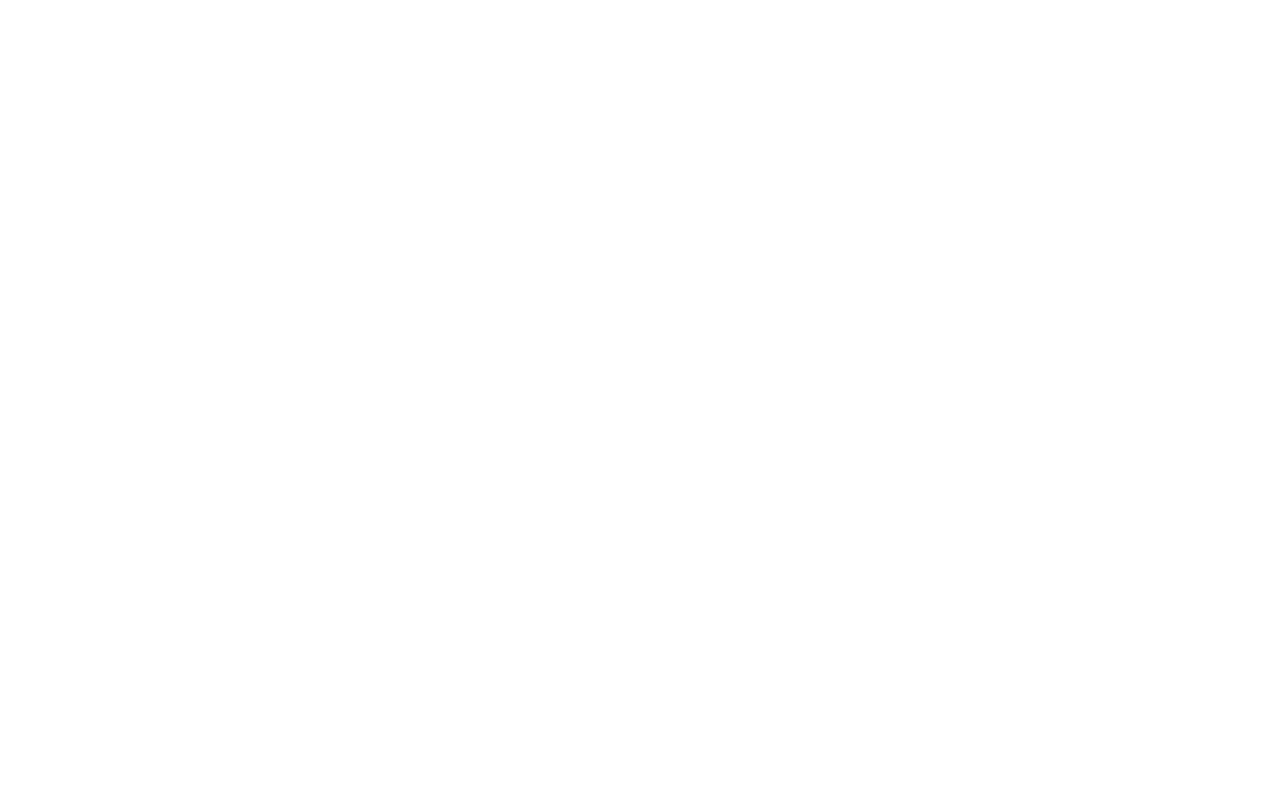
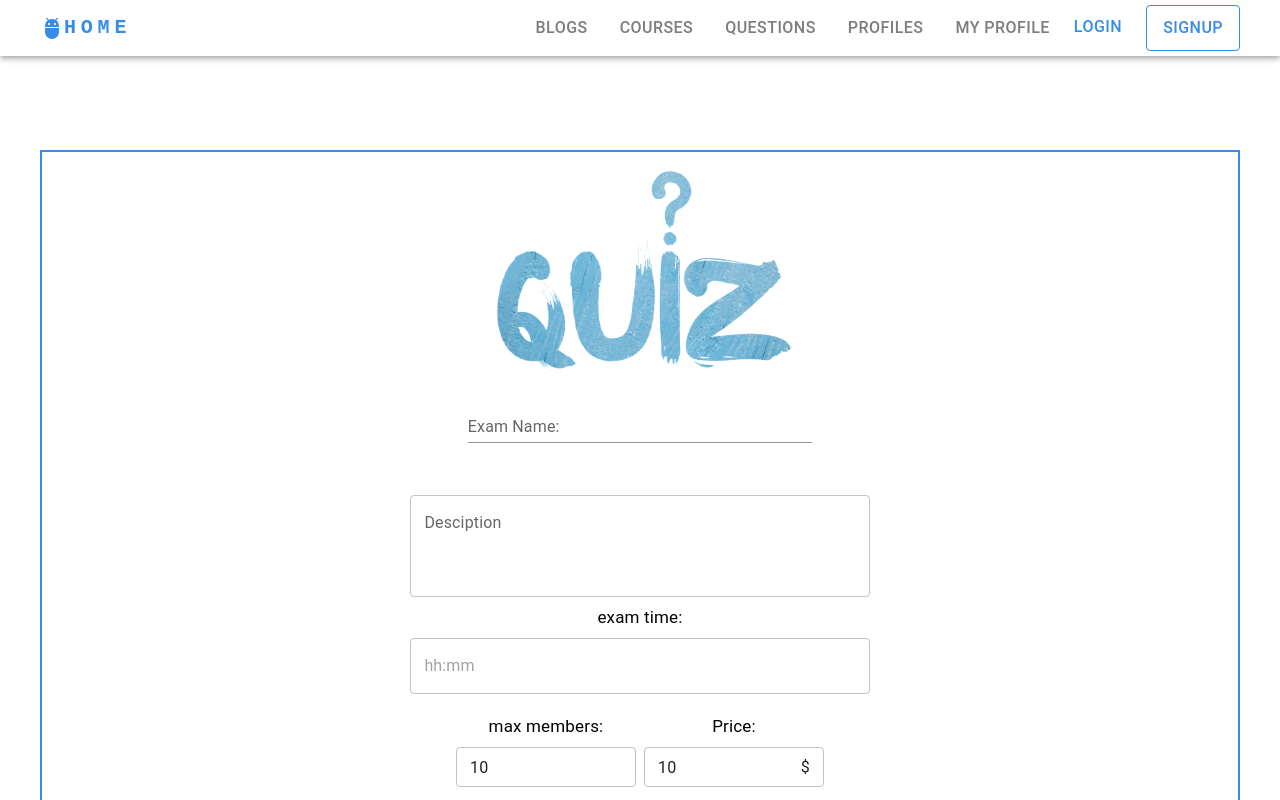
Before and after one commit to SAD-Enjoyers/SAD_Frontend, a React (Vite) app: page /make_exam in a window 1280 px wide. Before the commit this address had no page. Shown: the top 800 px of the page. Built offline with nearby package versions, Linux system fonts and the light colour scheme.

Commit message:
refactor private profile

```diff
--- a/src/common/NavBar.jsx
+++ b/src/common/NavBar.jsx
@@ -154,7 +154,28 @@ function NavBar() {
               marginRight: "auto",
             }}
           >
-            {pages.map((page) => (
+            {pages.map((page) =>
+              page == "my Profile" ? (
+                <Link
+                  to="/profile"
+                  style={{ textDecoration: "none" }}
+                  key={page}
+                >
+                  <Button
+                    className="page"
+                    onClick={handleCloseNavMenu}
+                    sx={{
+                      color: "#7D7D7D",
+                      fontSize: { md: "1rem" },
+                      "&:hover": {
+                        color: "#378CE7", // رنگ آبی هنگام هاور
+                      },
+                    }} // رنگ خاکستری
+                  >
+                    {page}
+                  </Button>
+                </Link>
+              ) : (
                 <Button
                   className="page"
                   key={page}
@@ -169,7 +190,8 @@ function NavBar() {
                 >
                   {page}
                 </Button>
-            ))}
+              )
+            )}
           </Box>
 
           {/* دکمه‌ها سمت راست در همه حالات */}
--- a/src/features/MakeExam/MakeExam.jsx
+++ b/src/features/MakeExam/MakeExam.jsx
@@ -59,7 +59,11 @@ export default function MakeExam() {
     <>
       <Container
         maxWidth="lg"
-        sx={{ border: "2px solid #378CE7", padding: "0px" }}
+        sx={{
+          border: "2px solid #378CE7",
+          mt: "150px",
+          mb: "150px",
+        }}
       >
         <form onSubmit={handleSubmit}>
           <Box display={"flex"} justifyContent={"center"} alignItems={"center"}>
@@ -127,7 +131,7 @@ export default function MakeExam() {
                     mb: "7px",
                   }}
                 >
-                  quize time:
+                  exam time:
                 </Typography>
                 <LocalizationProvider dateAdapter={AdapterDayjs}>
                   <TimePicker
--- a/src/features/PrivateProfile/PrivateProfile.jsx
+++ b/src/features/PrivateProfile/PrivateProfile.jsx
@@ -14,12 +14,14 @@ import {
 import { Edit } from "@mui/icons-material";
 import ReviewComponent from "./components/ReviewComponent.jsx";
 import useFetchWithLoader from "./hooks/fetchloader.jsx";
-import { useNavigate } from "react-router-dom";
+import { Link, useNavigate } from "react-router-dom";
 
 export default function PrivateProfile() {
   const navigate = useNavigate();
   // dont repead yourself    dry
-  const StyledButton = ({ children }) => (
+  const StyledButton = ({ link, children }) => {
+    return link && link === "make_exam" ? (
+      <Link to="/make_exam" style={{ width: "100%" }}>
         <Button
           fullWidth
           sx={{
@@ -36,7 +38,32 @@ export default function PrivateProfile() {
             },
             borderRadius: "0px",
             "&:hover": {
-          backgroundColor: "#387CE7", // رنگ پس زمینه در حالت hover
+              backgroundColor: "#387CE7",
+              color: "#fff",
+            },
+          }}
+        >
+          {children}
+        </Button>
+      </Link>
+    ) : (
+      <Button
+        fullWidth
+        sx={{
+          borderBottom: "1px solid #387CE7",
+          fontSize: {
+            xs: "0.5rem",
+            sm: "0.75rem",
+            md: "1.1rem",
+          },
+          padding: {
+            xs: "2px 4px",
+            sm: "3px 4px",
+            md: "6px 4px",
+          },
+          borderRadius: "0px",
+          "&:hover": {
+            backgroundColor: "#387CE7",
             color: "#fff",
           },
         }}
@@ -44,6 +71,8 @@ export default function PrivateProfile() {
         {children}
       </Button>
     );
+  };
+
   const { isLoading, data, error, fetchData } = useFetchWithLoader(
     "/api/v1/profile/private-data",
     {
@@ -61,7 +90,6 @@ export default function PrivateProfile() {
   if (error) {
     navigate("/");
   }
-  console.log(data.data.userData.userName);
 
   return (
     <>
@@ -79,10 +107,11 @@ export default function PrivateProfile() {
               alignItems="center"
               gap={3}
             >
-              <StyledButton>add question</StyledButton>
-              <StyledButton>bank question</StyledButton>
-              <StyledButton>add courses</StyledButton>
-              <StyledButton>review profile</StyledButton>
+              <StyledButton link="">add question</StyledButton>
+              {/* <StyledButton link="">bank question</StyledButton> */}
+              <StyledButton link="make_exam">make exam</StyledButton>
+              <StyledButton link="">add courses</StyledButton>
+              <StyledButton link="">review profile</StyledButton>
             </Box>
           </Grid2>
 
--- a/src/features/PrivateProfile/hooks/fetchloader.jsx
+++ b/src/features/PrivateProfile/hooks/fetchloader.jsx
@@ -1,9 +1,11 @@
+import { TroubleshootTwoTone } from "@mui/icons-material";
 import { useState } from "react";
 
 const useFetchWithLoader = (url, options) => {
   const [isLoading, setIsLoading] = useState(false);
   const [data, setData] = useState(null);
   const [error, setError] = useState(null);
+  // const [isValid, setIsValid] = useState(true);
 
   const fetchData = async (bodyData = null) => {
     setIsLoading(true); // شروع لودینگ
@@ -22,12 +24,14 @@ const useFetchWithLoader = (url, options) => {
       });
       // status code between 200 to 300
       if (!response.ok) {
+        setIsvalid(false);
         throw new Error(`HTTP error! status: ${response.status}`);
       }
 
       const result = await response.json();
       setData(result);
     } catch (err) {
+      setIsValid(false);
       setError(err.message);
     } finally {
       setIsLoading(false); // پایان لودینگ
--- a/src/main.jsx
+++ b/src/main.jsx
@@ -2,9 +2,5 @@ import React from "react";
 import ReactDOM from "react-dom/client";
 import App from "./App";
 import "./index.css"; // Import the global CSS file here
-
-ReactDOM.createRoot(document.getElementById("root")).render(
-  <React.StrictMode>
-    <App />
-  </React.StrictMode>
-);
+import { BrowserRouter } from "react-router-dom";
+ReactDOM.createRoot(document.getElementById("root")).render(<App />);
--- a/src/routes.jsx
+++ b/src/routes.jsx
@@ -1,4 +1,4 @@
-import React from "react";
+import React, { Children } from "react";
 import { BrowserRouter as Router, Route, Routes } from "react-router-dom";
 import Home from "./features/Home/Home";
 import Signup from "./features/Auth/Signup/Signup.jsx";
@@ -6,6 +6,7 @@ import Login from "./features/Auth/Login/Login.jsx";
 import Fpass from "./features/Auth/ForgetPassword/forgotPassword.jsx";
 import PrivateProfile from "./features/PrivateProfile/PrivateProfile.jsx";
 import Layout from "./Layout.jsx";
+import MakeExam from "./features/MakeExam/MakeExam.jsx";
 
 function AppRoutes() {
   return (
@@ -17,6 +18,7 @@ function AppRoutes() {
           <Route path="login" element={<Login />} />
           <Route path="fp" element={<Fpass />} />
           <Route path="profile" element={<PrivateProfile />} />
+          <Route path="make_exam" element={<MakeExam />} />
         </Route>
       </Routes>
     </Router>
```
Lines whose indentation alone changed are shown as unchanged.
